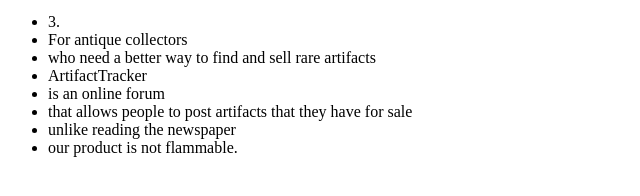
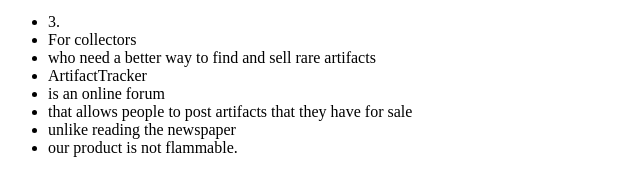
Before and after one commit to jfrideres/JfrideresWebsite, a plain HTML site: page index.html in a window 1280 px wide. Shown: the part 420-616 px from the top of the page, 0-640 px from the left. Drawn offline with Linux system fonts and the light colour scheme.

Commit message:
Update index.html

```diff
--- a/index.html
+++ b/index.html
@@ -26,7 +26,7 @@
     </ul>
     <ul>
       <li>3.</li>
-      <li>For antique collectors</li>
+      <li>For collectors</li>
       <li>who need a better way to find and sell rare artifacts</li>
 	    <li>ArtifactTracker</li>
       <li>is an online forum</li>
```
